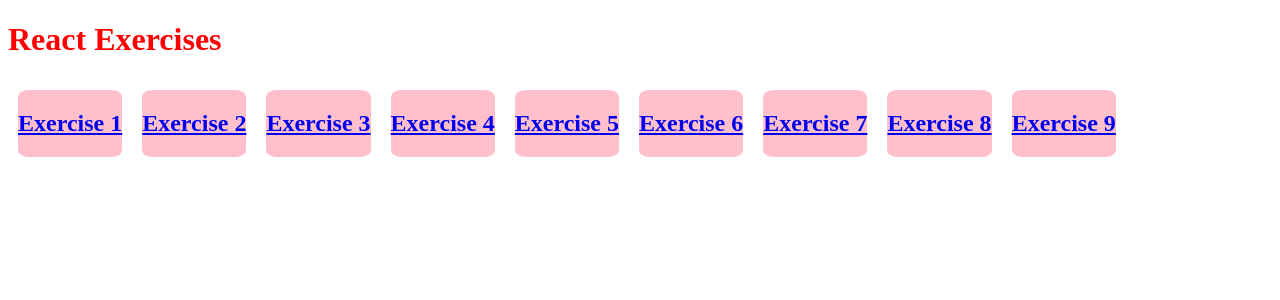
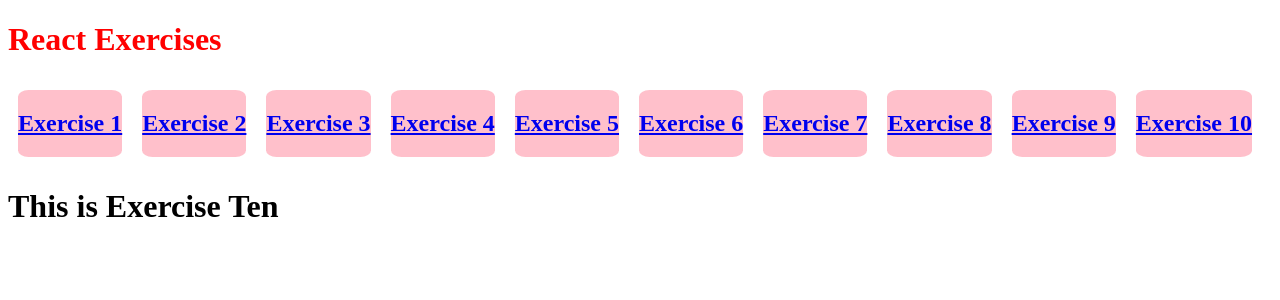
Before and after one commit to austinbhan/my-react-playground, a React app: page /exercise-ten in a window 1280 px wide. Shown: the top 300 px of the page. Built offline with nearby package versions, Linux system fonts and the light colour scheme.

Commit message:
Added boilerplate for Exercise 10

```diff
--- /dev/null
+++ b/src/ExerciseTen/ExerciseTen.jsx
@@ -0,0 +1,8 @@
+export default function ExerciseTen() {
+
+  return (
+    <div>
+      <h1>This is Exercise Ten</h1>
+    </div>
+  );
+}
--- a/src/app.jsx
+++ b/src/app.jsx
@@ -13,6 +13,9 @@
 import ExerciseSeven from './ExerciseSeven/ExerciseSeven';
 import ExerciseEight from './ExerciseEight/ExerciseEight';
 import ExerciseNine from './ExerciseNine/ExerciseNine';
+import ExerciseTen from './ExerciseTen/ExerciseTen';
+
+
 
 export default function App() {
   return(
@@ -56,6 +59,10 @@
             to="/exercise-nine">
             <h2>Exercise 9</h2>
           </Link>
+          <Link className={styles.button}
+            to="/exercise-ten">
+            <h2>Exercise 10</h2>
+          </Link>
         </div>
 
         <div className={styles.exercises}>
@@ -78,6 +85,8 @@
               element={<ExerciseEight />} />
             <Route path={'exercise-nine'}
               element={<ExerciseNine />} />
+            <Route path={'exercise-ten'}
+              element={<ExerciseTen />} />
           </Routes>
         </div>
       </div>
```
